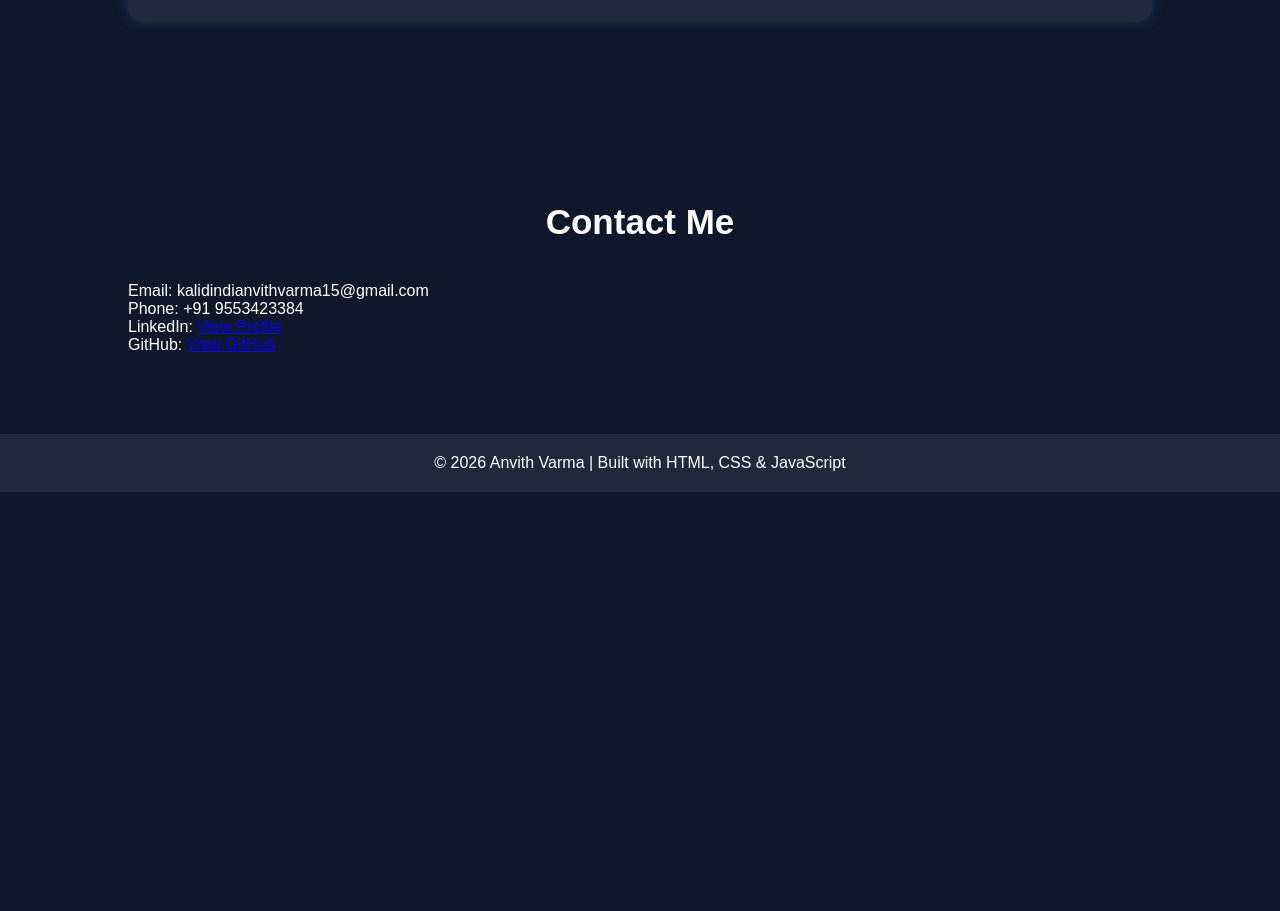
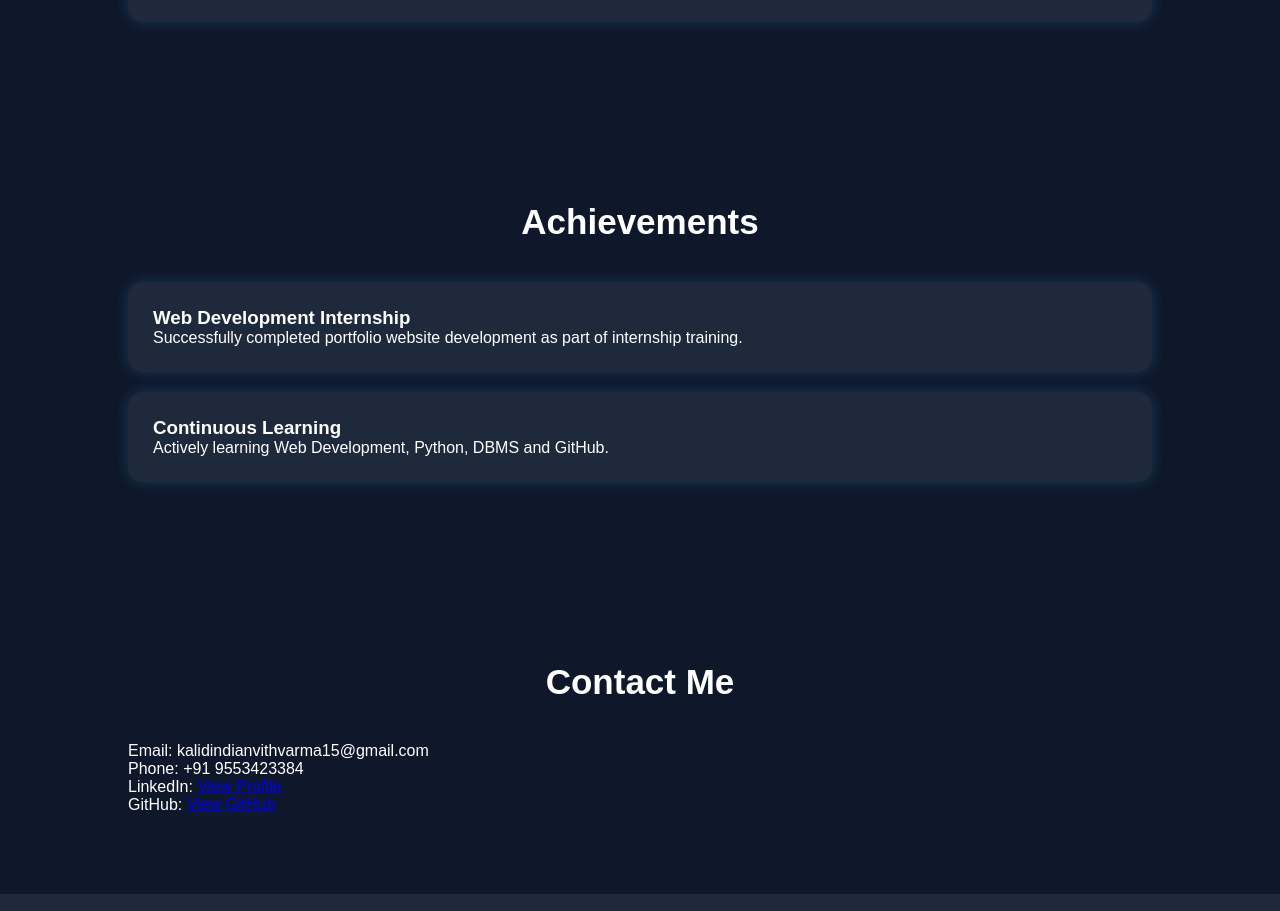
Before and after one commit to Anvithvarma15/portfolio-website, a plain HTML site: page index.html in a window 1280 px wide. Shown: the part 2516-3427 px from the top of the page. Before the commit the page ends 3008 px from the top, so only its background shows below. Drawn offline with Linux system fonts and the light colour scheme.

Commit message:
Added Achievements Section

```diff
--- a/index.html
+++ b/index.html
@@ -119,6 +119,21 @@
 
 </section>
 
+<section id="achievements">
+    <h2>Achievements</h2>
+
+    <div class="project">
+        <h3>Web Development Internship</h3>
+        <p>Successfully completed portfolio website development as part of internship training.</p>
+    </div>
+
+    <div class="project">
+        <h3>Continuous Learning</h3>
+        <p>Actively learning Web Development, Python, DBMS and GitHub.</p>
+    </div>
+</section>
+
+
 <section id="contact">
     <h2>Contact Me</h2>
 
```
